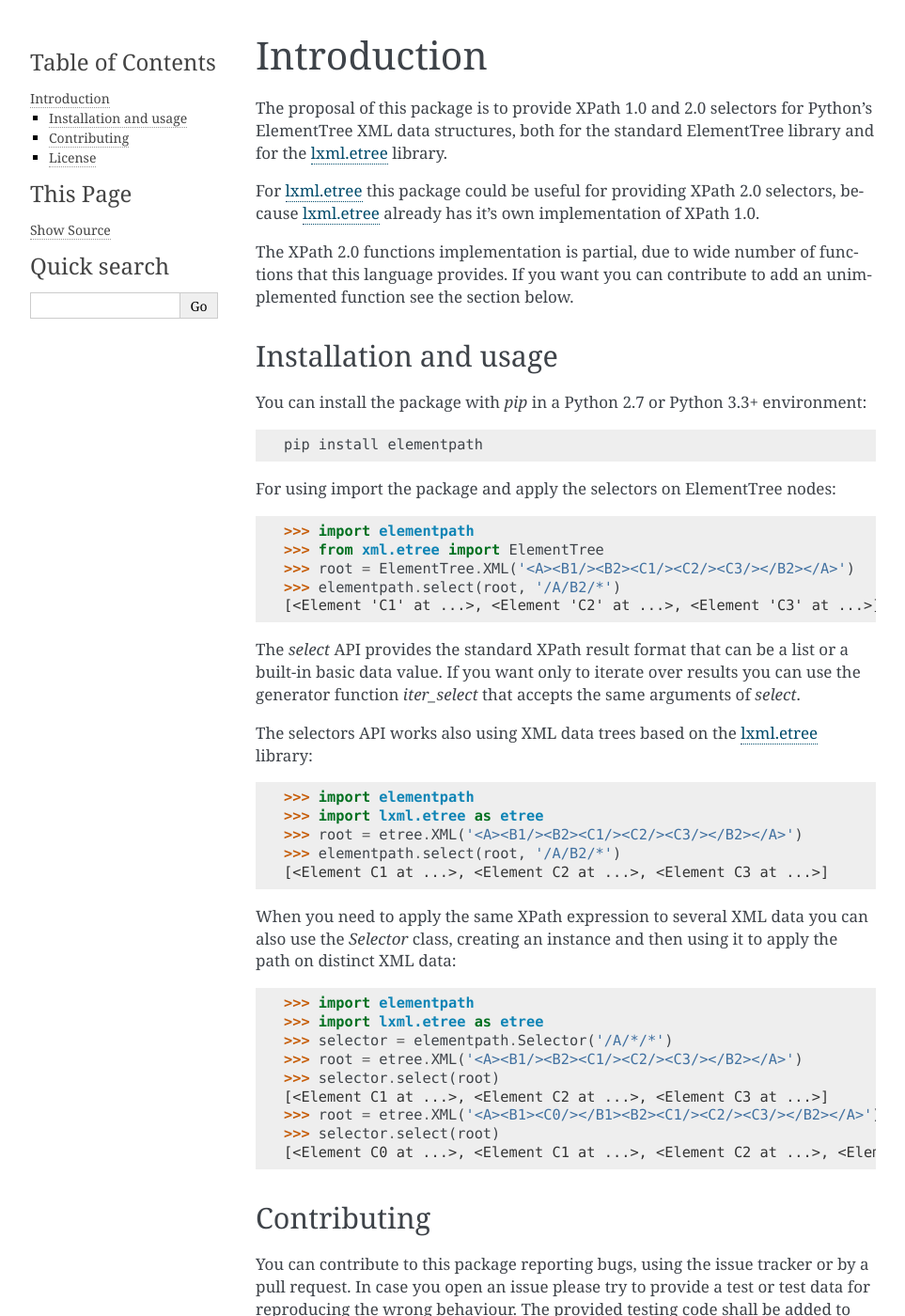
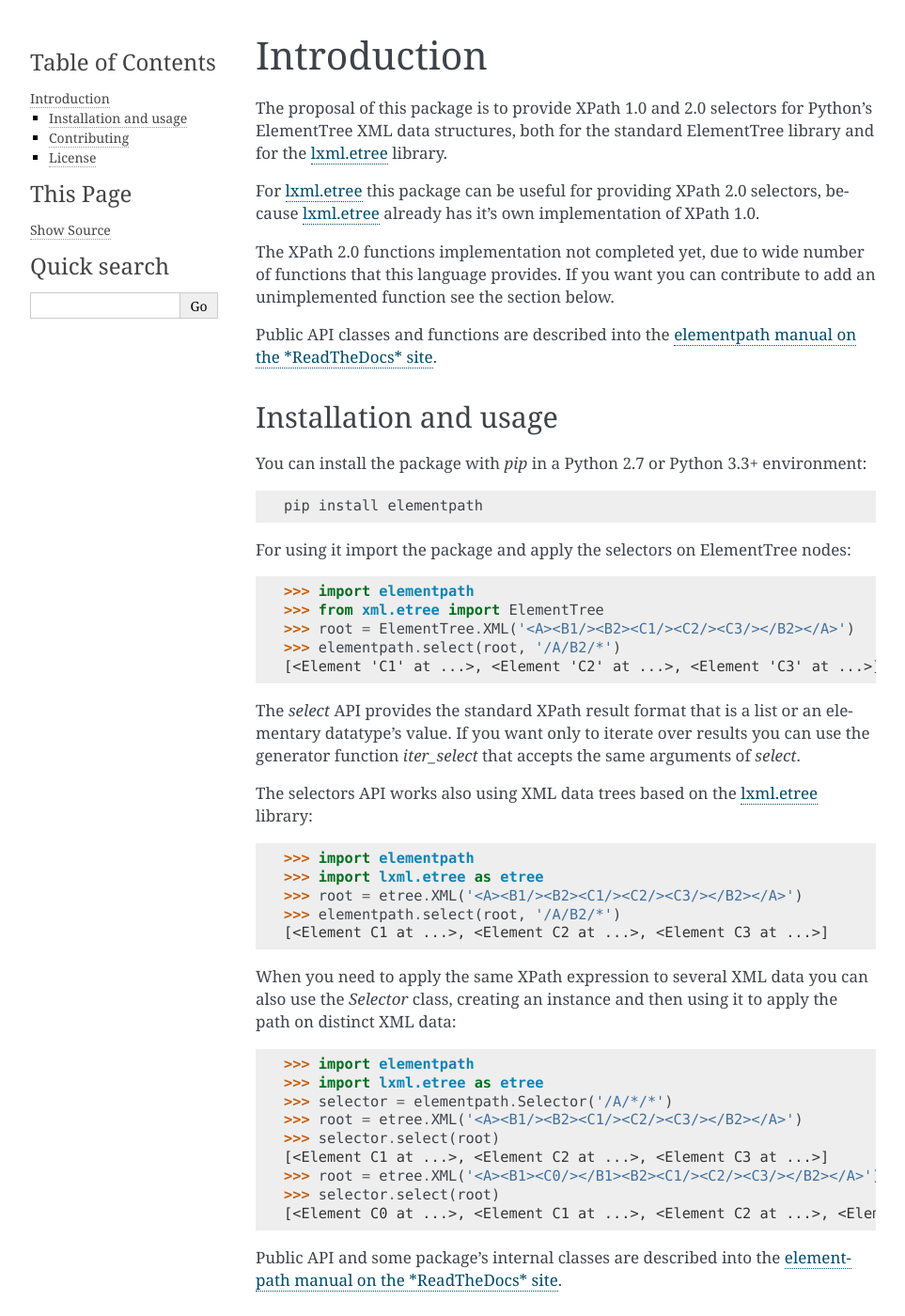
Before and after one commit to sissaschool/elementpath, a Sphinx documentation site: the page built from doc/introduction.rst, in a window 1280 px wide and 1400 px high. Shown: the whole window at 94% size, without its empty margins (148-1111 px from the left). Built offline with Sphinx 7.4.7, drawn with Linux system fonts in a browser that asks for light colours.

Commit message:
Update README.rst

```diff
--- a/README.rst
+++ b/README.rst
@@ -8,11 +8,14 @@ The proposal of this package is to provide XPath 1.0 and 2.0 selectors for Pytho
 data structures, both for the standard ElementTree library and for the
 `lxml.etree <http://lxml.de>`_ library.
 
-For `lxml.etree <http://lxml.de>`_ this package could be useful for providing XPath 2.0 selectors,
+For `lxml.etree <http://lxml.de>`_ this package can be useful for providing XPath 2.0 selectors,
 because `lxml.etree <http://lxml.de>`_ already has it's own implementation of XPath 1.0.
 
-The XPath 2.0 functions implementation is partial, due to wide number of functions that this language
-provides. If you want you can contribute to add an unimplemented function see the section below.
+The XPath 2.0 functions implementation not completed yet, due to wide number of functions that this
+language provides. If you want you can contribute to add an unimplemented function see the section below.
+
+Public API classes and functions are described into the
+`elementpath manual on the *ReadTheDocs* site <http://elementpath.readthedocs.io/en/latest/>`_.
 
 
 Installation and usage
@@ -22,7 +25,7 @@ You can install the package with *pip* in a Python 2.7 or Python 3.3+ environmen
 
     pip install elementpath
 
-For using import the package and apply the selectors on ElementTree nodes:
+For using it import the package and apply the selectors on ElementTree nodes:
 
 .. doctest::
 
@@ -32,8 +35,8 @@ For using import the package and apply the selectors on ElementTree nodes:
     >>> elementpath.select(root, '/A/B2/*')
     [<Element 'C1' at ...>, <Element 'C2' at ...>, <Element 'C3' at ...>]
 
-The *select* API provides the standard XPath result format that can be a list or a built-in
-basic data value. If you want only to iterate over results you can use the generator function
+The *select* API provides the standard XPath result format that is a list or an elementary
+datatype's value. If you want only to iterate over results you can use the generator function
 *iter_select* that accepts the same arguments of *select*.
 
 The selectors API works also using XML data trees based on the `lxml.etree <http://lxml.de>`_
@@ -64,6 +67,8 @@ data:
     >>> selector.select(root)
     [<Element C0 at ...>, <Element C1 at ...>, <Element C2 at ...>, <Element C3 at ...>]
 
+Public API and some package's internal classes are described into the
+`elementpath manual on the *ReadTheDocs* site <http://elementpath.readthedocs.io/en/latest/>`_.
 
 Contributing
 ------------
--- a/doc/index.rst
+++ b/doc/index.rst
@@ -3,8 +3,8 @@
    You can adapt this file completely to your liking, but it should at least
    contain the root `toctree` directive.
 
-elementpath documentation
-=========================
+elementpath manual
+==================
 
 .. toctree::
    :maxdepth: 2
```
